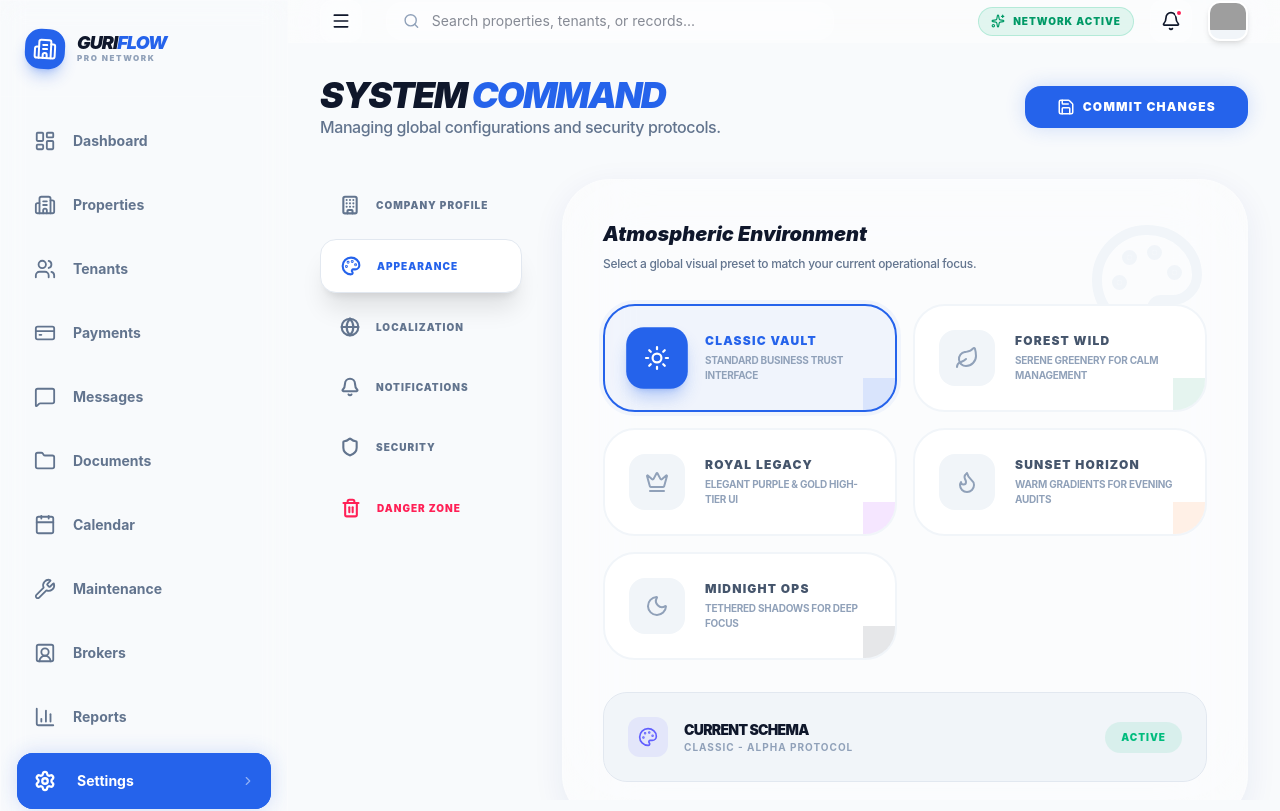
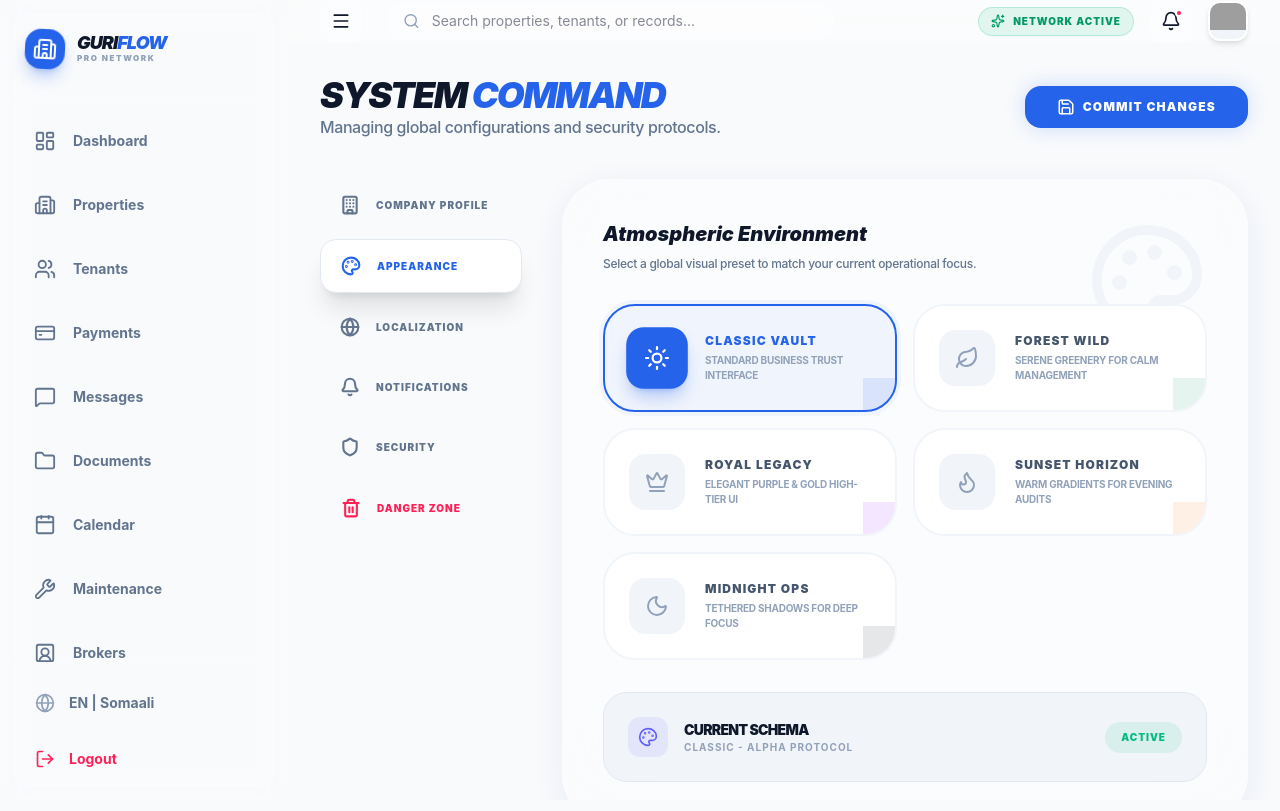
Before and after one commit to ibrahimcowke/Rentme24, a React (Vite) app: page /settings in a window 1280 px wide. Shown: the top 811 px of the page. Built offline with nearby package versions, Linux system fonts and the light colour scheme; grey boxes are pictures that could not be loaded.

Commit message:
feat: implemented landscape-first responsive layout for mobile and desktop

```diff
--- a/src/layouts/DashboardLayout.tsx
+++ b/src/layouts/DashboardLayout.tsx
@@ -60,8 +60,11 @@ export const DashboardLayout: React.FC<{ children: React.ReactNode }> = ({ child
   }, []);
 
   useEffect(() => {
-    if (isMobile) setIsSidebarOpen(false);
-  }, [location.pathname, isMobile]);
+    if (isMobile) {
+      // On mobile, we start with the mini sidebar for that landscape feel
+      setIsSidebarOpen(false);
+    }
+  }, [isMobile]);
 
   const toggleLanguage = () => {
     const newLang = i18n.language === 'en' ? 'so' : 'en';
@@ -73,23 +76,12 @@ export const DashboardLayout: React.FC<{ children: React.ReactNode }> = ({ child
       {/* Animated Mesh Background */}
       <div className="bg-mesh" />
 
-      {/* Mobile Overlay */}
-      <AnimatePresence>
-        {isMobile && isSidebarOpen && (
-          <motion.div
-            initial={{ opacity: 0 }}
-            animate={{ opacity: 1 }}
-            exit={{ opacity: 0 }}
-            onClick={() => setIsSidebarOpen(false)}
-            className="fixed inset-0 bg-slate-900/60 backdrop-blur-sm z-40"
-          />
-        )}
-      </AnimatePresence>
+
 
       <aside
         className={cn(
-          "fixed md:static inset-y-0 left-0 z-50 transform transition-all duration-500 ease-in-out glass dark:bg-black/40 border-r border-white/20 dark:border-white/5",
-          isSidebarOpen ? "w-72 translate-x-0" : "w-20 -translate-x-full md:translate-x-0"
+          "fixed inset-y-0 left-0 z-50 transform transition-all duration-500 ease-in-out glass dark:bg-black/40 border-r border-white/20 dark:border-white/5",
+          isSidebarOpen ? "w-72" : "w-20"
         )}
       >
         <div className="flex flex-col h-full">
@@ -176,7 +168,12 @@ export const DashboardLayout: React.FC<{ children: React.ReactNode }> = ({ child
         </div>
       </aside>
 
-      <main className="flex-1 flex flex-col relative h-screen overflow-y-auto">
+      <main
+        className={cn(
+          "flex-1 flex flex-col relative h-screen overflow-y-auto transition-all duration-500",
+          isSidebarOpen ? "pl-72" : "pl-20"
+        )}
+      >
         <header className="h-20 flex items-center justify-between px-4 md:px-8 sticky top-0 bg-white/40 dark:bg-black/40 backdrop-blur-2xl z-30 border-b border-white/10">
            <div className="flex items-center gap-6 flex-1">
               <button
--- a/src/pages/Dashboard.tsx
+++ b/src/pages/Dashboard.tsx
@@ -100,7 +100,7 @@ const Dashboard: React.FC = () => {
       </div>
 
       {/* Core KPIs with Glass Style */}
-      <div className="grid grid-cols-1 md:grid-cols-2 lg:grid-cols-4 gap-6">
+      <div className="grid grid-cols-1 sm:grid-cols-2 lg:grid-cols-4 gap-6">
         {[
           { title: 'Total Revenue', value: `$${stats.totalRevenue.toLocaleString()}`, trend: '+12.5%', icon: DollarSign, color: 'text-emerald-500', bg: 'bg-emerald-500/10' },
           { title: 'Active Units', value: stats.activeUnits.toString(), trend: '+4%', icon: Building2, color: 'text-blue-500', bg: 'bg-blue-500/10' },
@@ -134,7 +134,7 @@ const Dashboard: React.FC = () => {
           <Brain className="text-primary animate-pulse" size={24} />
           <h2 className="text-2xl font-black italic dark:text-white">AI Property Insights</h2>
         </div>
-        <div className="grid grid-cols-1 md:grid-cols-3 gap-6">
+        <div className="grid grid-cols-1 sm:grid-cols-2 lg:grid-cols-3 gap-6">
           {aiInsights.map((insight, i) => (
             <div key={i} className="glass-card p-6 rounded-3xl border border-white/20 hover:scale-[1.02] transition-all group cursor-pointer">
               <div className={cn("w-12 h-12 rounded-2xl flex items-center justify-center mb-4 transition-transform group-hover:rotate-12 shadow-lg", insight.bg, insight.color)}>
--- a/src/pages/Properties.tsx
+++ b/src/pages/Properties.tsx
@@ -248,7 +248,7 @@ const Properties: React.FC = () => {
       </AnimatePresence>
 
       {viewMode === 'grid' ? (
-        <div className="grid grid-cols-1 md:grid-cols-2 lg:grid-cols-3 gap-8">
+        <div className="grid grid-cols-1 sm:grid-cols-2 lg:grid-cols-3 gap-8">
           <AnimatePresence mode="popLayout">
             {filteredProperties.map((prop) => (
               <motion.div
--- a/src/pages/Settings.tsx
+++ b/src/pages/Settings.tsx
@@ -33,7 +33,7 @@ const Settings: React.FC = () => {
   ];
 
   return (
-    <div className="max-w-6xl space-y-10 animate-in slide-in-from-bottom-4 duration-500 pb-12">
+    <div className="max-w-[1600px] space-y-10 animate-in slide-in-from-bottom-4 duration-500 pb-12">
       <div className="flex flex-col sm:flex-row items-start sm:items-center justify-between gap-6">
         <div>
           <h2 className="text-4xl font-black tracking-tighter dark:text-white uppercase italic">System <span className="text-primary italic">Command</span></h2>
```
